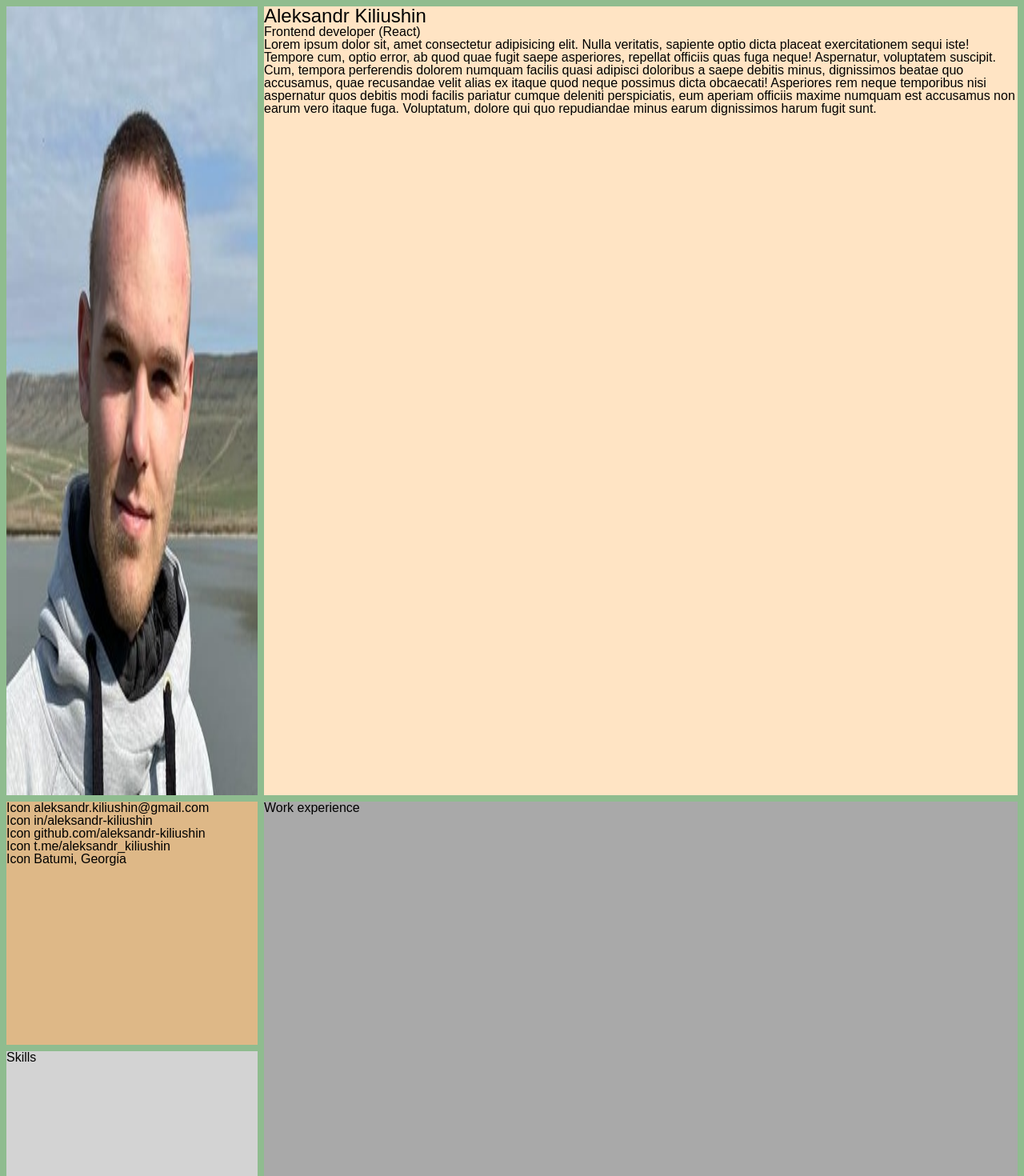
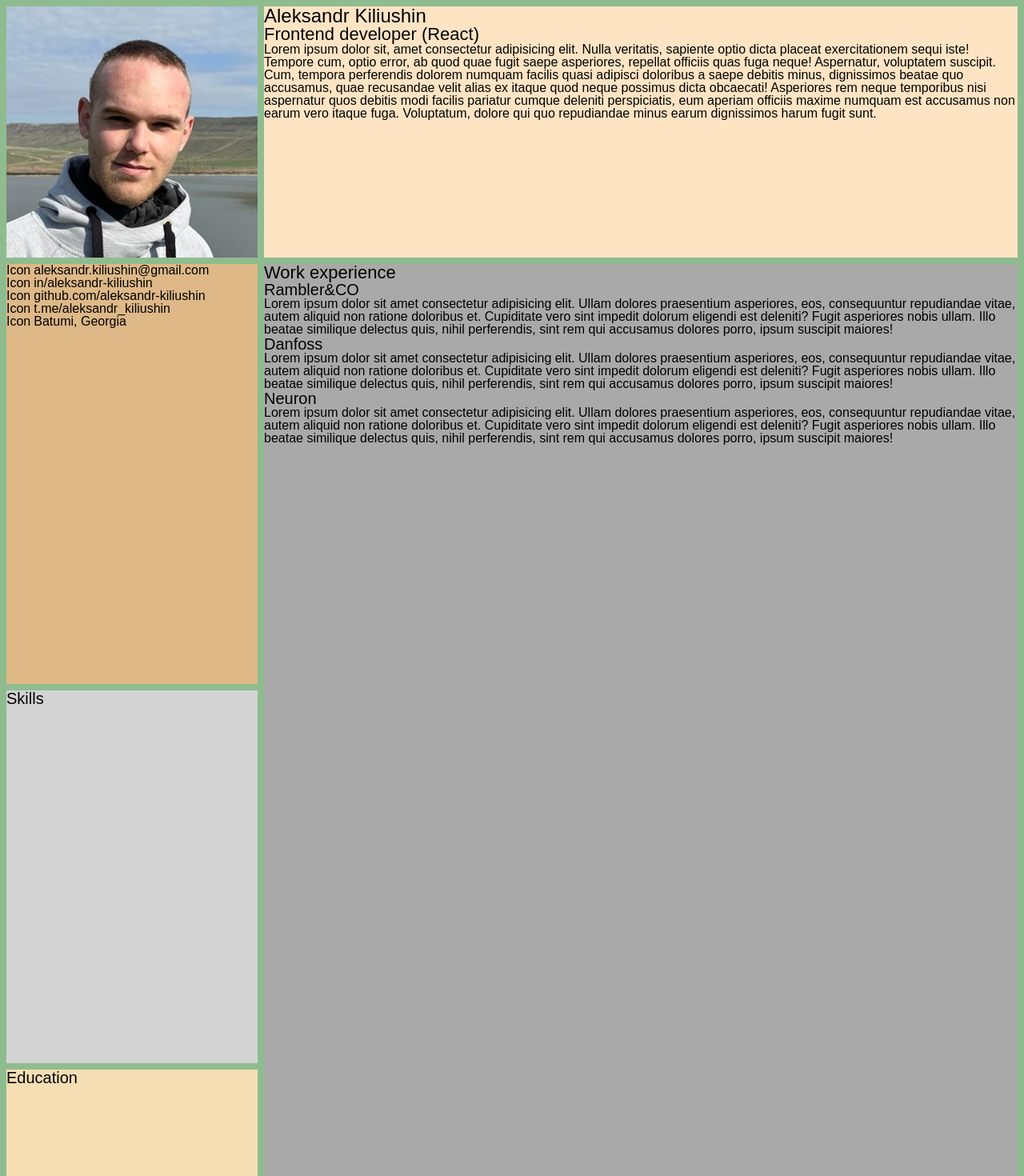
Before and after one commit to aleksandr-kiliushin/cv, a Next.js app: page / in a window 1280 px wide. Shown: the top 1470 px of the page at 80% size. Built offline with nearby package versions, Linux system fonts and the light colour scheme.

Commit message:
Fix layout proportions

```diff
--- a/src/app/page.module.css
+++ b/src/app/page.module.css
@@ -4,16 +4,11 @@
     "profilePhoto                       summarySection       "
     "contactsSkillsAndEducationSections workExperienceSection";
   grid-template-columns: 1fr 3fr;
+  grid-template-rows: min-content 1fr;
   gap: 0.8rem;
   padding: 0.8rem;
   aspect-ratio: 210 / 297;
   background-color: darkseagreen;
-}
-
-.header {
-  display: grid;
-  grid-template-columns: 1fr 3fr;
-  column-gap: 0.8rem;
 }
 
 .profilePhoto {
--- a/src/app/page.tsx
+++ b/src/app/page.tsx
@@ -10,7 +10,7 @@ const Cv: FC = () => {
       <Image alt="portrait" className={classes.profilePhoto} src={portrait} />
       <div className={classes.summarySection}>
         <h1>Aleksandr Kiliushin</h1>
-        <p>Frontend developer (React)</p>
+        <h2>Frontend developer (React)</h2>
         <p>
           Lorem ipsum dolor sit, amet consectetur adipisicing elit. Nulla veritatis, sapiente optio dicta placeat
           exercitationem sequi iste! Tempore cum, optio error, ab quod quae fugit saepe asperiores, repellat officiis
@@ -54,10 +54,37 @@ const Cv: FC = () => {
             Batumi, Georgia
           </a>
         </div>
-        <section className={classes.skillsSection}>Skills</section>
-        <section className={classes.educationSection}>Education</section>
+        <section className={classes.skillsSection}>
+          <h3>Skills</h3>
+        </section>
+        <section className={classes.educationSection}>
+          <h3>Education</h3>
+        </section>
       </div>
-      <section className={classes.workExperienceSection}>Work experience</section>
+      <section className={classes.workExperienceSection}>
+        <h2>Work experience</h2>
+        <h3>Rambler&CO</h3>
+        <p>
+          Lorem ipsum dolor sit amet consectetur adipisicing elit. Ullam dolores praesentium asperiores, eos,
+          consequuntur repudiandae vitae, autem aliquid non ratione doloribus et. Cupiditate vero sint impedit dolorum
+          eligendi est deleniti? Fugit asperiores nobis ullam. Illo beatae similique delectus quis, nihil perferendis,
+          sint rem qui accusamus dolores porro, ipsum suscipit maiores!
+        </p>
+        <h3>Danfoss</h3>
+        <p>
+          Lorem ipsum dolor sit amet consectetur adipisicing elit. Ullam dolores praesentium asperiores, eos,
+          consequuntur repudiandae vitae, autem aliquid non ratione doloribus et. Cupiditate vero sint impedit dolorum
+          eligendi est deleniti? Fugit asperiores nobis ullam. Illo beatae similique delectus quis, nihil perferendis,
+          sint rem qui accusamus dolores porro, ipsum suscipit maiores!
+        </p>
+        <h3>Neuron</h3>
+        <p>
+          Lorem ipsum dolor sit amet consectetur adipisicing elit. Ullam dolores praesentium asperiores, eos,
+          consequuntur repudiandae vitae, autem aliquid non ratione doloribus et. Cupiditate vero sint impedit dolorum
+          eligendi est deleniti? Fugit asperiores nobis ullam. Illo beatae similique delectus quis, nihil perferendis,
+          sint rem qui accusamus dolores porro, ipsum suscipit maiores!
+        </p>
+      </section>
     </div>
   )
 }
```
